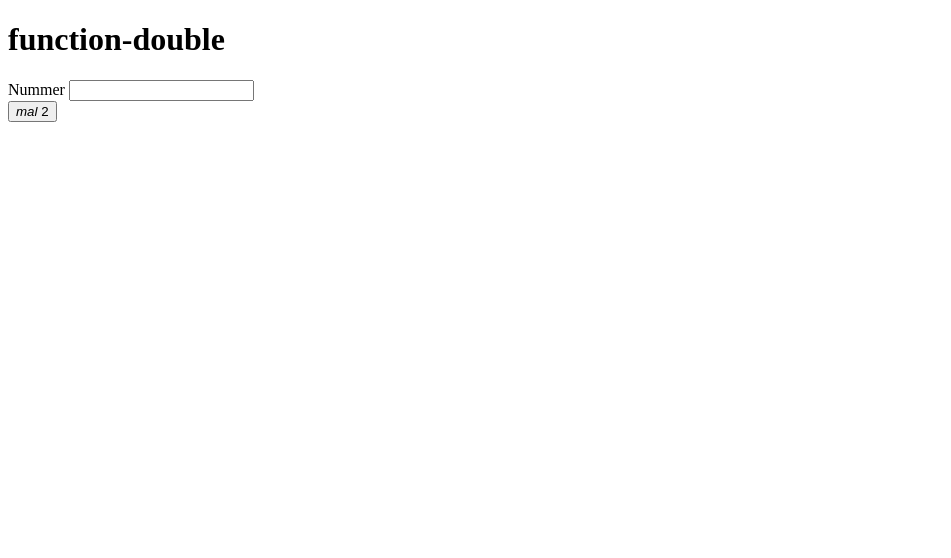
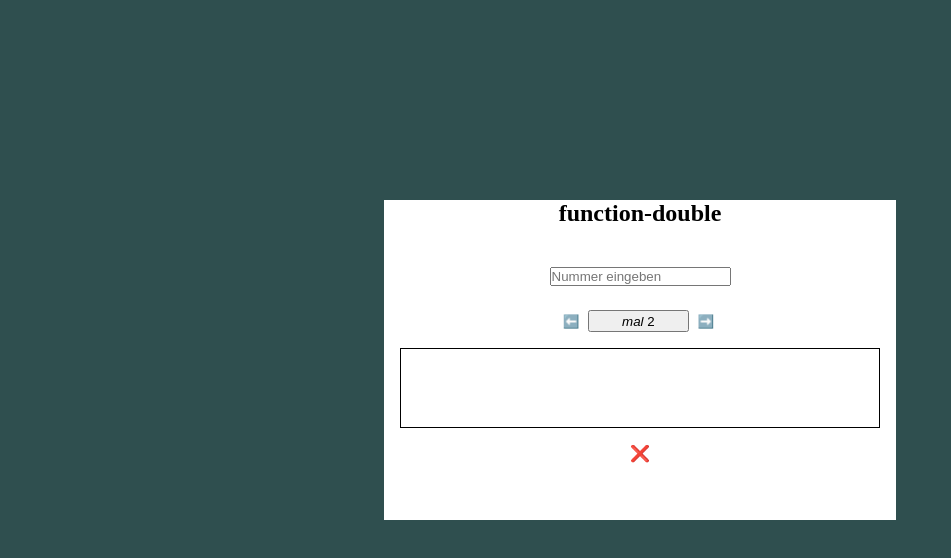
Before and after one commit to WeiMingTay/20220824_002_lev1_1_function-double, a plain HTML site: page index.html in a window 1280 px wide. Shown: the whole page, without its empty margins (0-951 px from the left). Drawn offline with Linux system fonts and the light colour scheme.

Commit message:
zusatzfunktionen

```diff
--- a/assets/css/style.css
+++ b/assets/css/style.css
@@ -0,0 +1,40 @@
+* {
+    margin: 0;
+    padding: 0;
+    box-sizing: border-box;
+}
+body {
+    background-color: darkslategray;
+}
+section {
+    background-color: #fff;
+    width: 40%;
+    height: 40vh;
+    margin: 25vh auto;
+    text-align: center;
+}
+form {
+    margin-top: 5vh;
+}
+button {
+    margin-top: 3vh;
+    padding: .1rem 2rem;
+    margin-right: .2rem;
+}
+.pfeil {
+    padding: .1rem;
+    border: none;
+    background-color: #fff;
+}
+/* Ausgabefeld */
+#number {
+    border: 1px solid black;
+    margin: 1rem;
+    height: 5rem;
+    display: flex;
+    align-items: center;
+    justify-content: center;
+}
+#reset {
+    cursor: pointer;
+}
--- a/assets/js/script.js
+++ b/assets/js/script.js
@@ -13,5 +13,26 @@ function multiplyByTwo() {
   document.getElementById("showNumber").innerHTML = number.value;
 }
 
+let multiply = 2;
+function multiplyAdd() {
+  multiply += 1
+  console.log(multiply);
+  document.getElementById("multiplyBy").innerHTML="<em>mal</em> "+multiply
+}
+function multiplySubstract() {
+  multiply -= 1;
+  console.log(multiply);
+  document.getElementById("multiplyBy").innerHTML="<em>mal</em> "+multiply
+}
 
+function multiplyByX() {
+  number.value = number.value * multiply;
+  console.log(number.value);
+  document.getElementById("showNumber").innerHTML = number.value;
+}
 // document.getElementById("showNumber").innerHTML = newNumber.value;
+function reset() {
+  number.value = "";
+  document.getElementById("showNumber").innerHTML="";
+  document.getElementById("multiplyBy").innerHTML="<em>mal</em> "+2
+}
--- a/index.html
+++ b/index.html
@@ -8,18 +8,24 @@
     <link rel="stylesheet" href="assets/css/style.css">
 </head>
 <body>
-    <h1>function-double</h1>
     <section>
+        <h1>function-double</h1>
         <form action="" onsubmit="return false">
             <article>
-                <label for="input__number">Nummer</label>
-                <input onchange="getNumber()" type="number" name="age" id="input__number">
+                <!-- <label for="input__number">Nummer</label> -->
+                <input placeholder="Nummer eingeben" onchange="getNumber()" type="number" name="age" id="input__number">
             </article>
-            <button onclick="multiplyByTwo()"><em>mal</em> 2</button>
+            <!-- <button onclick="multiplyByTwo()"><em>mal</em> 2</button>
+            <button onclick="multiplyByThree()"><em>mal</em> 3</button>
+            <br> -->
+            <button class="pfeil" onclick="multiplySubstract()">⬅️</button>
+            <button onclick="multiplyByX()" id="multiplyBy"><em>mal</em> 2</button>
+            <button class="pfeil" onclick="multiplyAdd()">➡️</button>
         </form>
-        <article>
+        <article id="number">
             <p id="showNumber"></p>
         </article>
+        <p onclick="reset()" id="reset">❌</p>
     </section>
 
     <script src="assets/js/script.js"></script>
```
